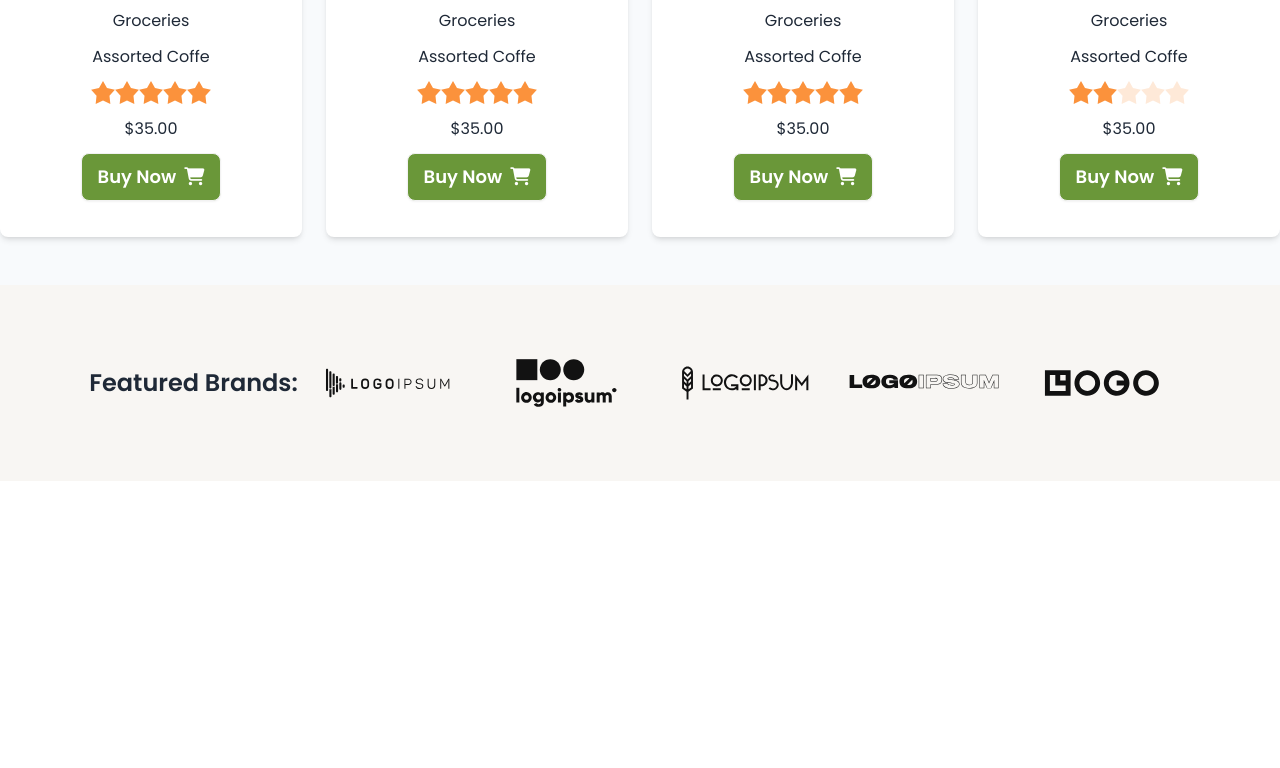
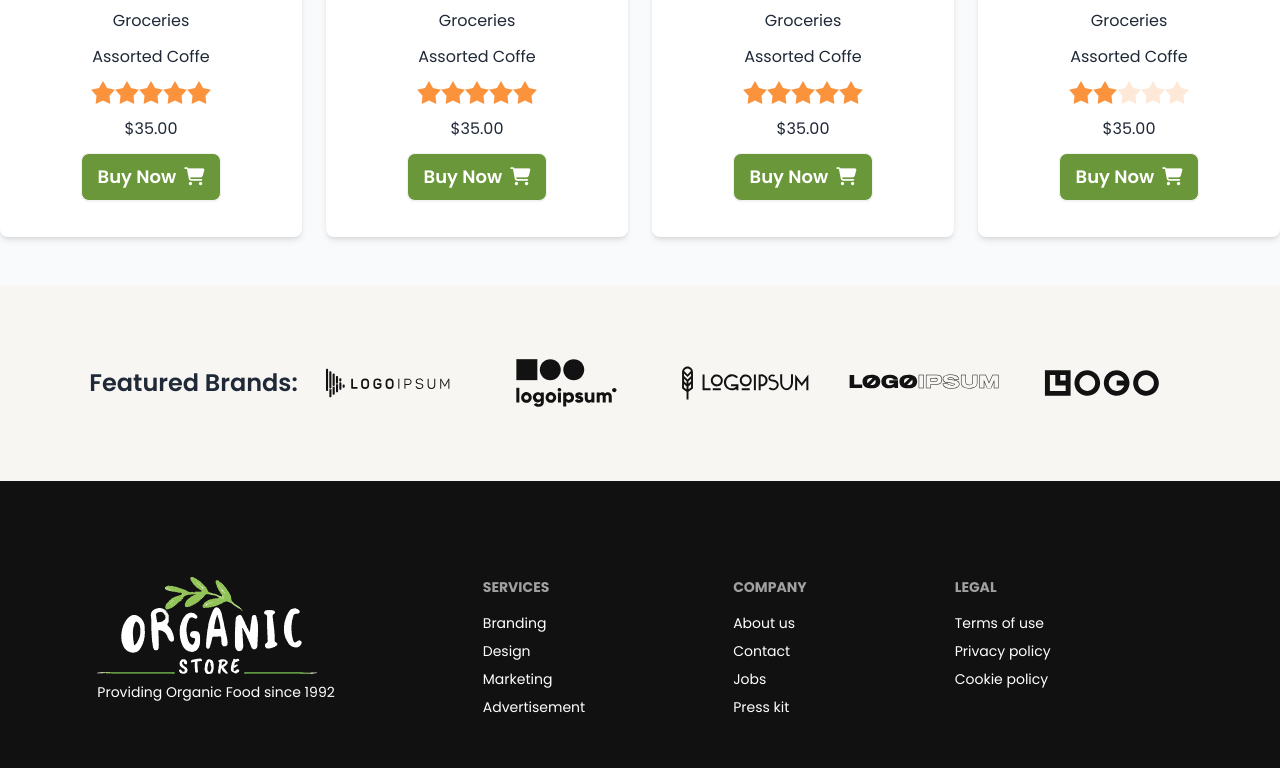
Before and after one commit to ashik028/Conseptunal-Project, a plain HTML site: page index.html in a window 1280 px wide. Shown: the part 3199-3967 px from the top of the page. Before the commit the page ends 3680 px from the top, so only its background shows below. Drawn offline with nearby package versions, Linux system fonts and the light colour scheme.

Commit message:
Conceptunal project full ok

```diff
--- a/index.html
+++ b/index.html
@@ -425,8 +425,33 @@
             </div>
          </section>
     </header>
-    <footer>
-
+    <footer class="bg-secondary p-12 text-white">
+        <div class="footer w-11/12 mx-auto py-12">
+            <aside class="text-white">
+                <img src="./images/logo-white.png" alt="">
+                <p>Providing Organic Food since 1992</p>
+            </aside>
+            <nav>
+                <h6 class="footer-title">Services</h6>
+                <a href="" class="link link-hover">Branding</a>
+                <a class="link link-hover">Design</a>
+                <a class="link link-hover">Marketing</a>
+                <a class="link link-hover">Advertisement</a>
+            </nav>
+            <nav>
+                <h6 class="footer-title">Company</h6>
+                <a class="link link-hover">About us</a>
+                <a class="link link-hover">Contact</a>
+                <a class="link link-hover">Jobs</a>
+                <a class="link link-hover">Press kit</a>
+            </nav>
+            <nav>
+                <h6 class="footer-title">Legal</h6>
+                <a class="link link-hover">Terms of use</a>
+                <a class="link link-hover">Privacy policy</a>
+                <a class="link link-hover">Cookie policy</a>
+            </nav>
+        </div>
     </footer>
 </body>
 
```
